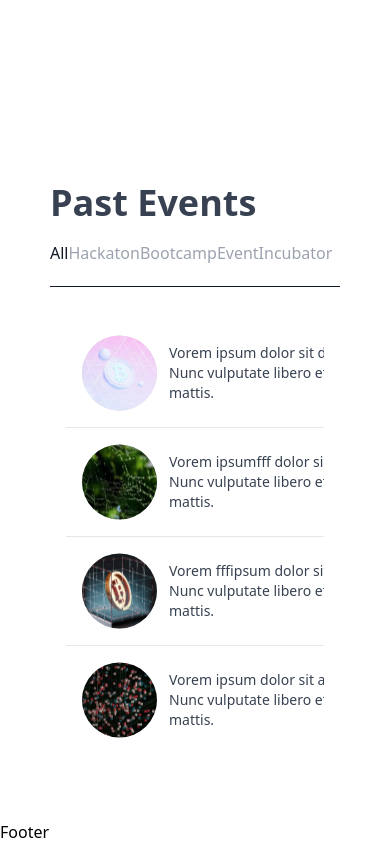
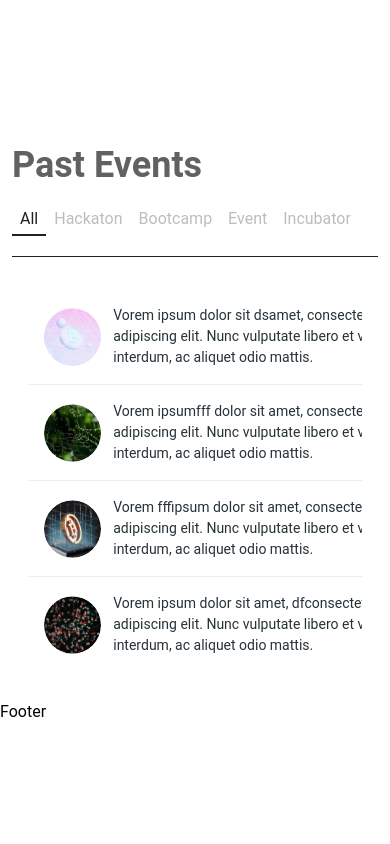
Before and after one commit to khaddyBola/DLT-Africa-Website, a Next.js app in the folder frontend/: page /event in a window 390 px wide. Shown: the part 3295-4139 px from the top of the page. After the commit the page ends 4019 px from the top, so only its background shows below. Built offline with nearby package versions, Linux system fonts and the light colour scheme.

Commit message:
media query removed

```diff
--- a/frontend/package.json
+++ b/frontend/package.json
@@ -9,6 +9,7 @@
     "lint": "next lint"
   },
   "dependencies": {
+    "@material-tailwind/react": "^2.1.9",
     "next": "14.1.3",
     "react": "^18",
     "react-dom": "^18.2.0",
--- a/frontend/styles/globals.css
+++ b/frontend/styles/globals.css
@@ -1,3 +1,17 @@
 @tailwind base;
 @tailwind components;
 @tailwind utilities;
+
+
+.mostly-customized-scrollbar::-webkit-scrollbar {
+	width: 5px;
+	height: 8px;
+	border-radius: 20px;
+	background-color: #c2c2c2; /* or add it to the track */
+  }
+
+  /* Add a thumb */
+  .mostly-customized-scrollbar::-webkit-scrollbar-thumb {
+	background: #505050;
+	border-radius: 20px;
+  }
--- a/frontend/tailwind.config.js
+++ b/frontend/tailwind.config.js
@@ -1,30 +1,17 @@
+import withMT from "@material-tailwind/react/utils/withMT";
 /** @type {import('tailwindcss').Config} */
-module.exports = {
-  content: [
-    "./pages/**/*.{js,ts,jsx,tsx,mdx}",
-  "./components/**/*.{js,ts,jsx,tsx,mdx}",
-  "./app/**/*.{js,ts,jsx,tsx,mdx}",
-],
+
+module.exports = withMT({
+	content: [
+		"./app/**/*.{js,ts,jsx,tsx,mdx}",
+		"./pages/**/*.{js,ts,jsx,tsx,mdx}",
+		"./components/**/*.{js,ts,jsx,tsx,mdx}",
+		// Or if using `src` directory:
+		"./src/**/*.{js,ts,jsx,tsx,mdx}",
+	],
   theme: {
-
-    screens: {
-      '2xl': {'max': '1535px'},
-      // => @media (max-width: 1535px) { ... }
-
-      'xl': {'max': '1279px'},
-      // => @media (max-width: 1279px) { ... }
-
-      'lg': {'max': '1023px'},
-      // => @media (max-width: 1023px) { ... }
-
-      'md': {'max': '767px'},
-      // => @media (max-width: 767px) { ... }
-
-      'sm': {'max': '639px'},
-      // => @media (max-width: 639px) { ... }
-    },
 
     extend: {},
   },
   plugins: [],
-}
+})
```
Also changed, not shown: frontend/pages/_app.js (+5 -2 lines), frontend/components/Courses/BlockChain/BlockchainHero.js (line endings or trailing spaces), 2 other files (tests, documents, lock files or other folders).
